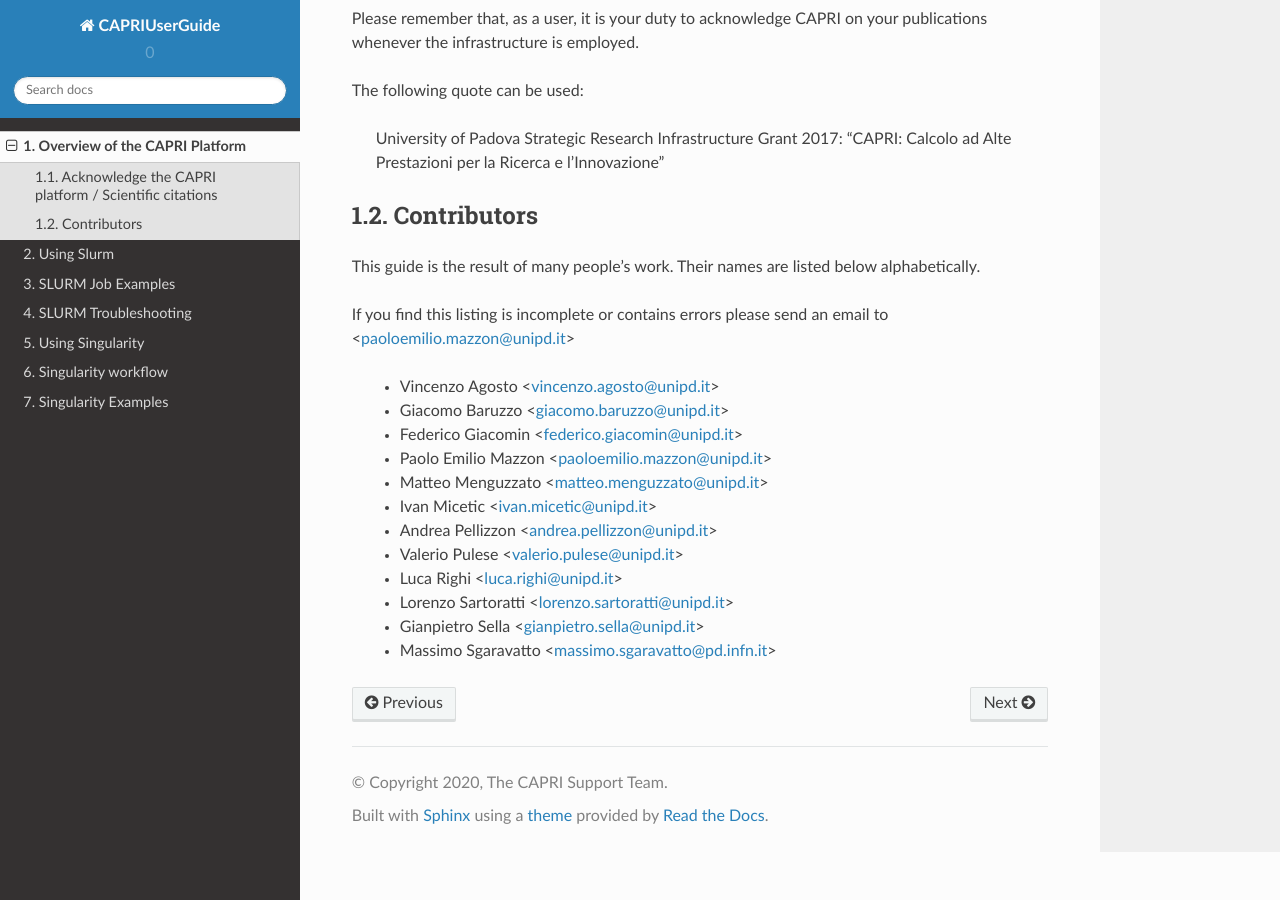
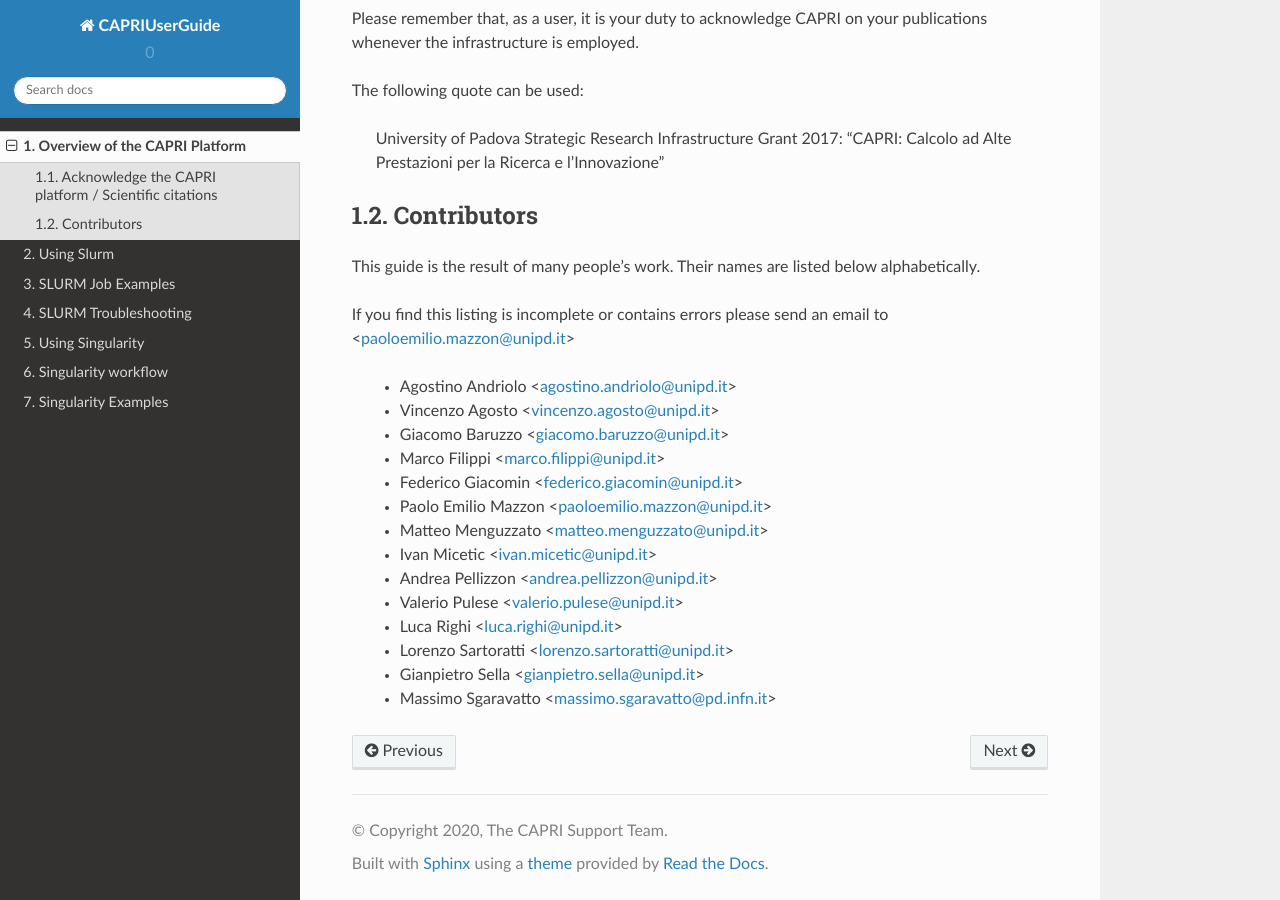
Before and after one commit to pemazzon/CAPRIUserGuide, a Sphinx documentation site: the page built from docs/Overview.rst, in a window 1280 px wide and 900 px high, scrolled down 665 px. Built offline with Sphinx 7.4.7 and the Read the Docs theme 2.0.0, drawn with Linux system fonts in a browser that asks for light colours.

Commit message:
Modified Contributors

```diff
--- a/docs/Overview.rst
+++ b/docs/Overview.rst
@@ -43,8 +43,10 @@ This guide is the result of many people's work. Their names are listed below alp
 
 If you find this listing is incomplete or contains errors  please send an email to <paoloemilio.mazzon@unipd.it>
 
+  * Agostino Andriolo <agostino.andriolo@unipd.it>
   * Vincenzo Agosto <vincenzo.agosto@unipd.it>
   * Giacomo Baruzzo <giacomo.baruzzo@unipd.it>
+  * Marco Filippi <marco.filippi@unipd.it>
   * Federico Giacomin <federico.giacomin@unipd.it>
   * Paolo Emilio Mazzon <paoloemilio.mazzon@unipd.it>
   * Matteo Menguzzato <matteo.menguzzato@unipd.it>
```
